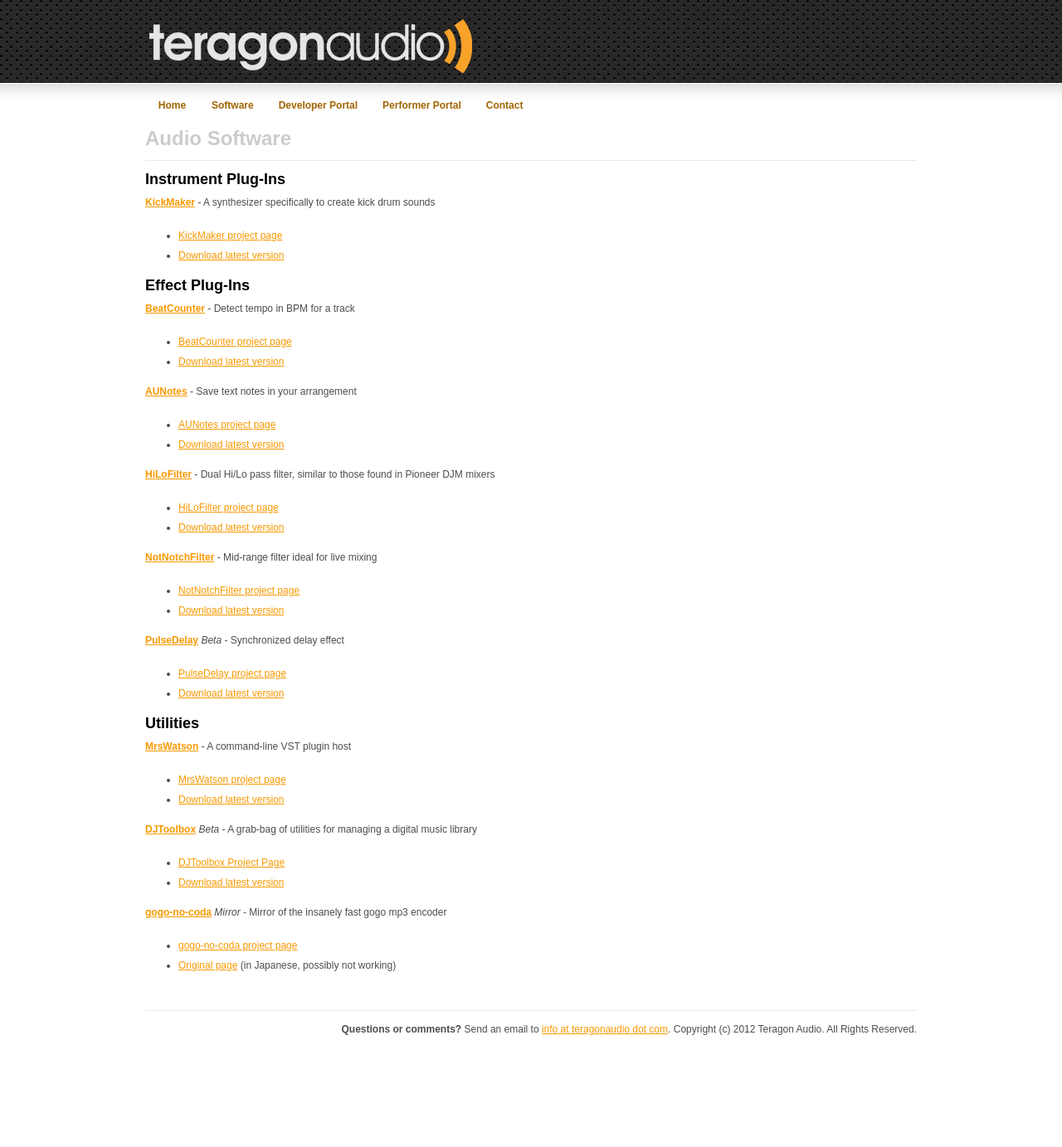
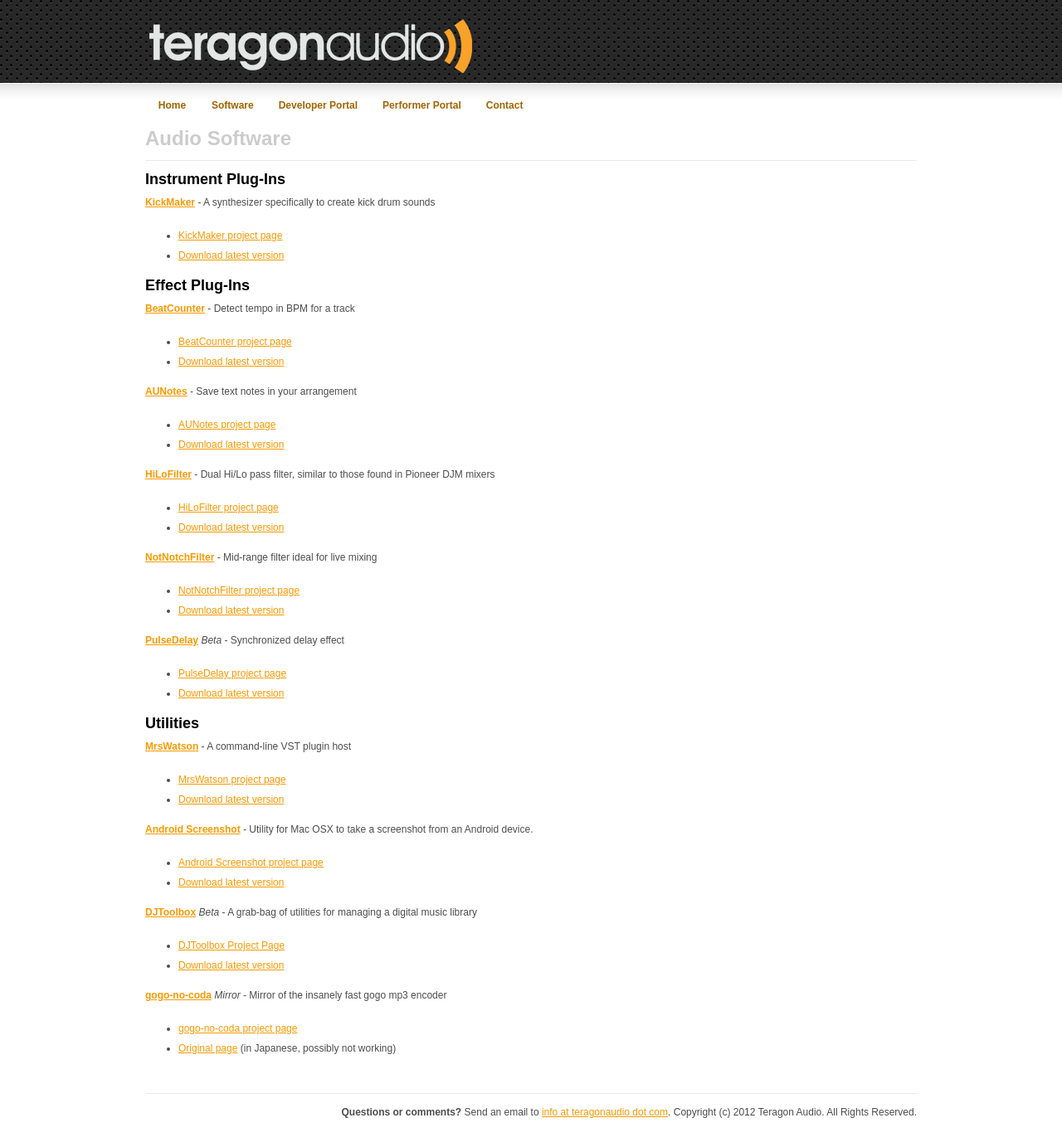
Before and after one commit to teragonaudio/Website, a Jekyll site: the page built from software.md, in a window 1280 px wide. Shown: the whole page at 83% size. Built offline with Jekyll 4.4.1, drawn with Linux system fonts in a browser that asks for light colours; before the commit the page ends 1283 px from its top, so only the background shows below that.

Commit message:
Add link to AndroidScreenshot project

```diff
--- a/software.md
+++ b/software.md
@@ -50,6 +50,11 @@
 * [MrsWatson project page][11]
 * [Download latest version][12]
 
+**[Android Screenshot][19]** - Utility for Mac OSX to take a screenshot from an Android device.
+
+* [Android Screenshot project page][19]
+* [Download latest version][20]
+
 **[DJToolbox][15]** *Beta* - A grab-bag of utilities for managing a digital music library
 
 * [DJToolbox Project Page][15]
```
Also changed, not shown: other parts of software.md (+2 -0 lines).
